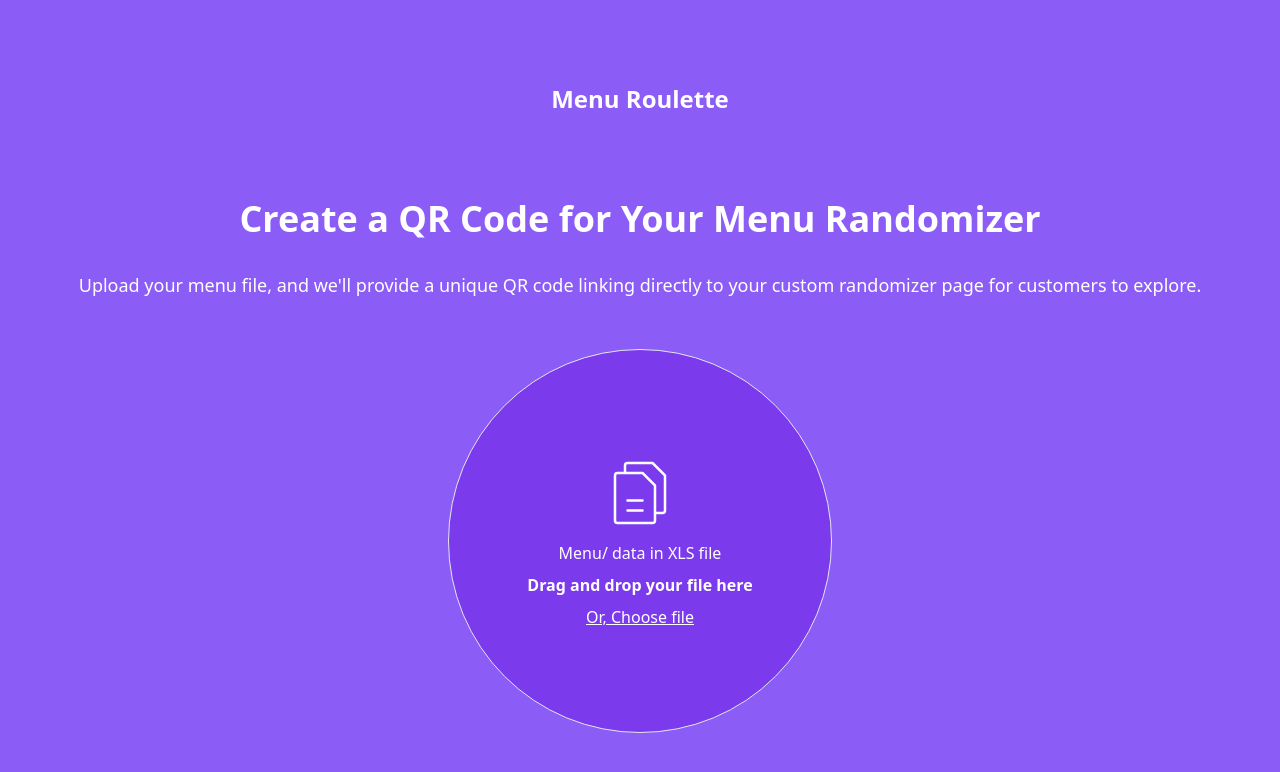
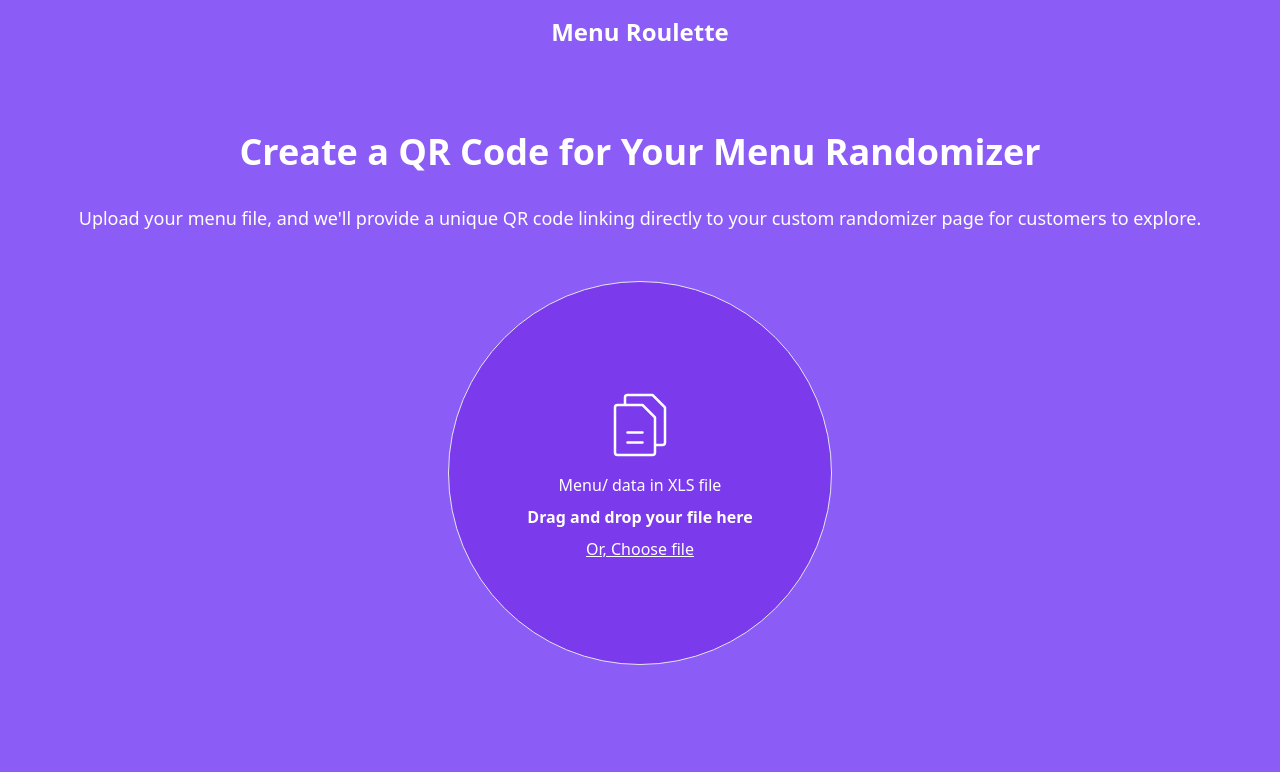
Before and after one commit to JosueSalazaku/random-generator, a Svelte app in the folder client/: page / in a window 1280 px wide. Shown: the top 772 px of the page. Built offline with nearby package versions, Linux system fonts and the light colour scheme.

Commit message:
Refactor layout: adjust main structure and navigation component for improved alignment

```diff
--- a/client/src/App.svelte
+++ b/client/src/App.svelte
@@ -43,11 +43,8 @@
   }
 </script>
 
-<main class="flex flex-col items-center justify-center min-h-screen px-4 text-white bg-violet-500">
-  <header>
-    <Nav />
-  </header>
-
+<main class="flex flex-col items-center justify-start min-h-screen px-4 text-white bg-violet-500">
+  <Nav />
   <div class="flex flex-col items-center justify-center w-full gap-3 py-12">
     <h1 class="py-5 text-4xl font-bold text-center">Create a QR Code for Your Menu Randomizer</h1>
     <p class="text-lg leading-relaxed text-center">
--- a/client/src/components/Nav.svelte
+++ b/client/src/components/Nav.svelte
@@ -2,6 +2,6 @@
     import { link } from 'svelte-spa-router';
   </script>
 
-  <nav class="py-4 text-2xl font-bold">
+  <nav class="py-4 text-2xl font-bold ">
     <a use:link href="/">Menu Roulette</a>
   </nav>
```
